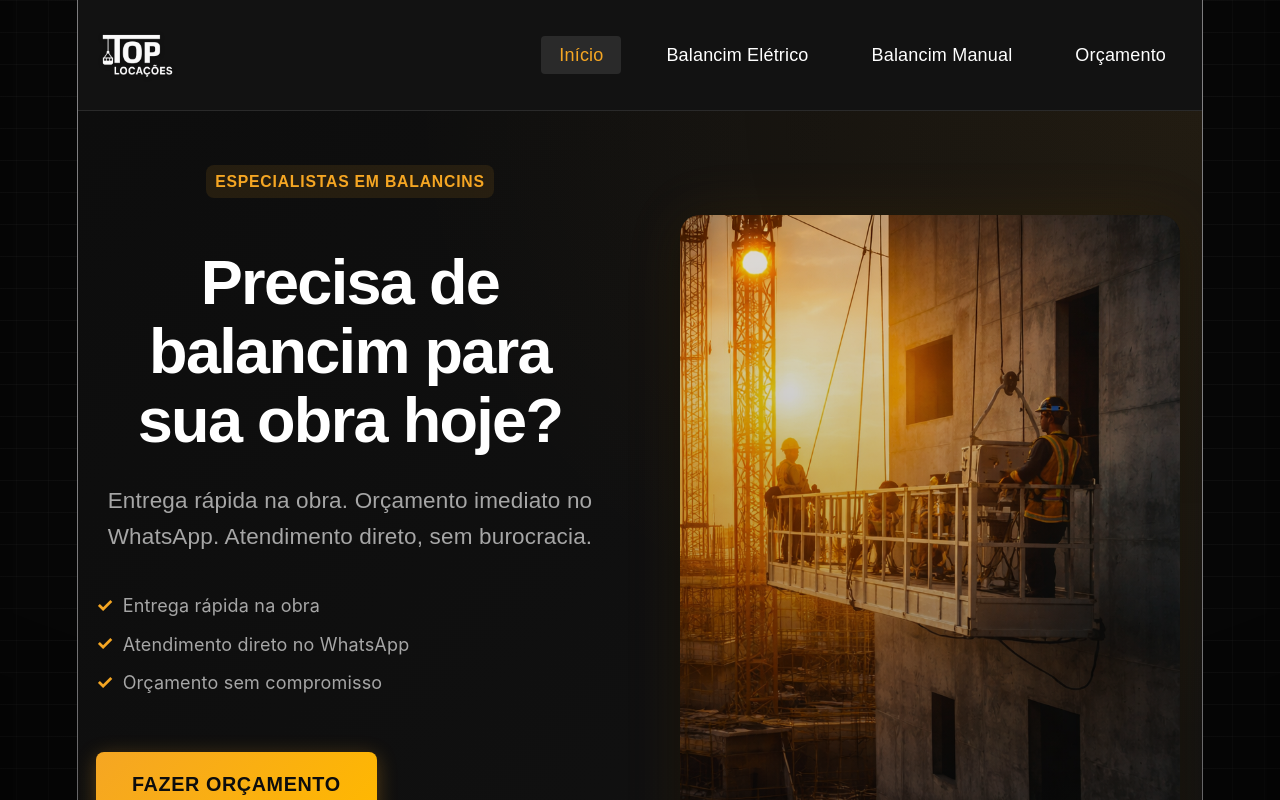
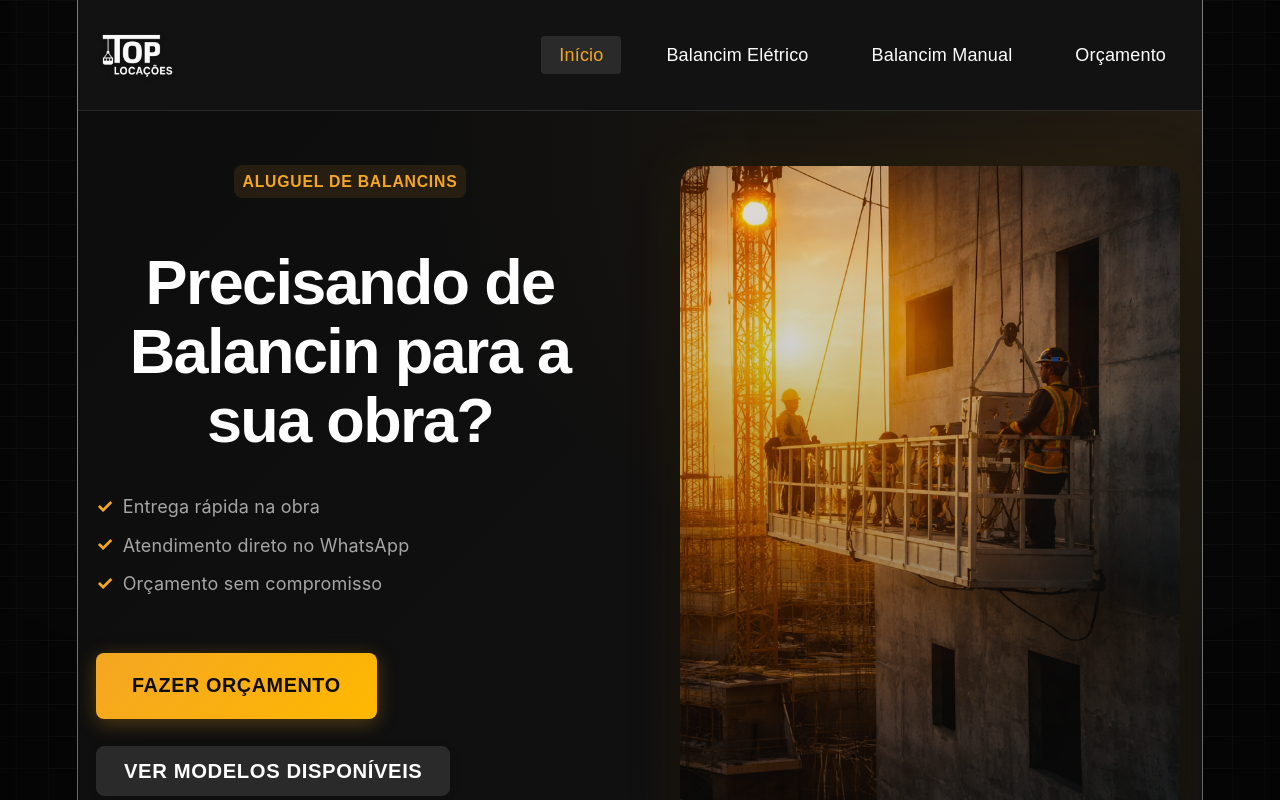
Before and after one commit to kaykyrugani/toplocacoes, a React (Vite) app: page / in a window 1280 px wide. Shown: the top 800 px of the page. Built offline with nearby package versions, Linux system fonts and the light colour scheme; no server answers.

Commit message:
att copy hero/home

```diff
--- a/src/data/homeContent.js
+++ b/src/data/homeContent.js
@@ -3,9 +3,8 @@ import baManImage from '../assets/images/imgBM3.webp'
 
 export const homeContent = {
   hero: {
-    badge: "Especialistas em balancins",
-    title: "Precisa de balancim para sua obra hoje?",
-    subtitle: "Entrega rápida na obra. Orçamento imediato no WhatsApp. Atendimento direto, sem burocracia.",
+    badge: "ALUGUEL DE BALANCINS",
+    title: "Precisando de Balancin para a sua obra?",
     microbenefits: [
       "Entrega rápida na obra",
       "Atendimento direto no WhatsApp",
```
